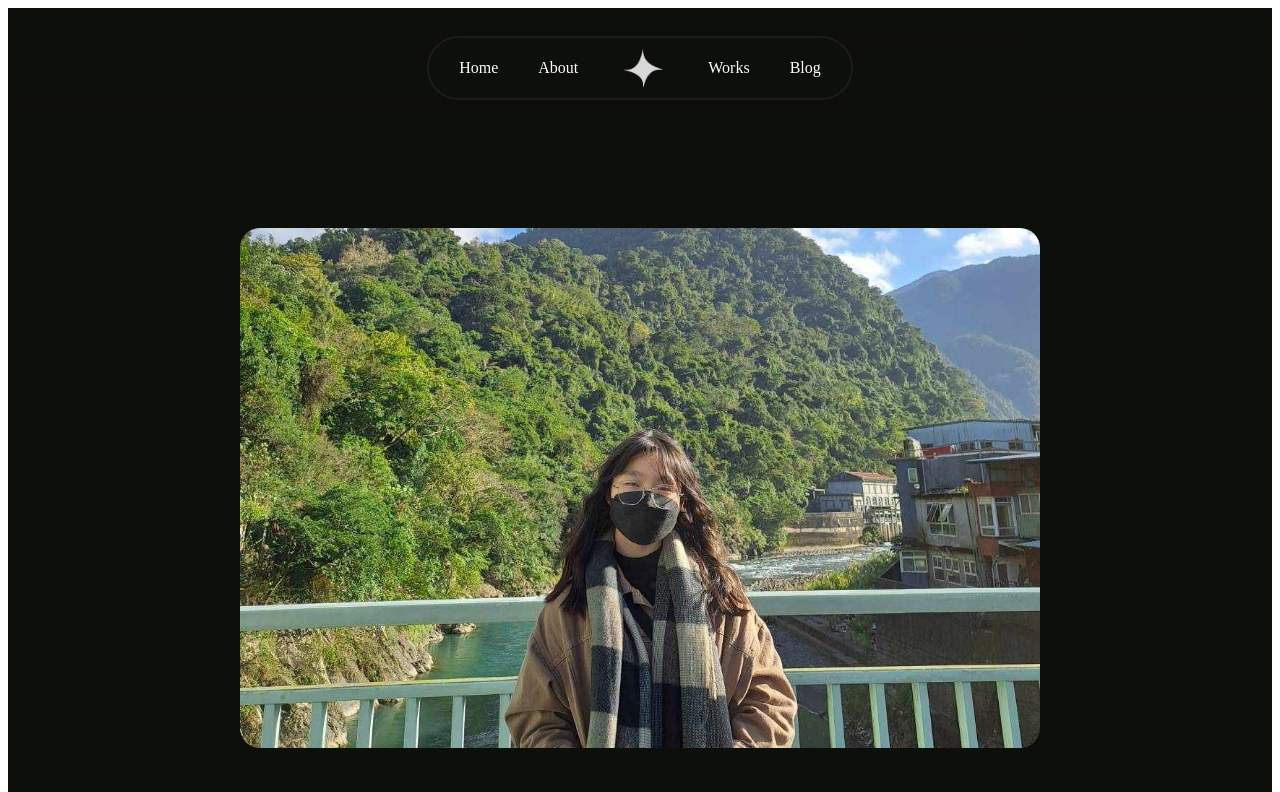
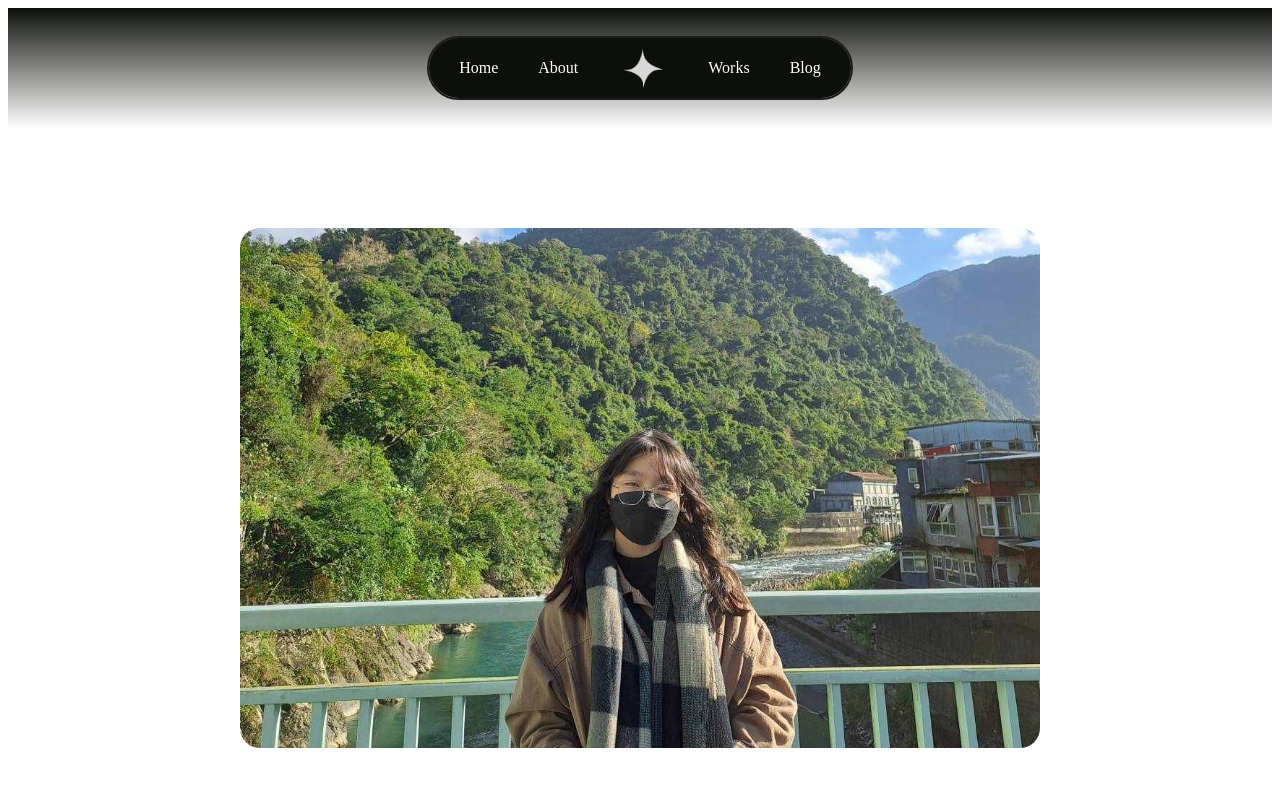
Before and after one commit to allainerain/allaines-portfolio-website, a SvelteKit app: page /about in a window 1280 px wide. Shown: the top 792 px of the page. Built offline with nearby package versions, Linux system fonts and the light colour scheme.

Commit message:
refact: actually added layout lol

```diff
--- /dev/null
+++ b/src/routes/+layout.svelte
@@ -0,0 +1,24 @@
+<script>
+    import Navbar from "../components/navbar.svelte";
+
+
+</script>
+
+<Navbar></Navbar>
+<body>
+
+</body>
+
+
+<slot/>
+
+<style>
+
+body {
+    margin: 0;
+    width: 100%;
+    background-color: #0D0F0A;
+}
+
+
+</style>
--- a/src/routes/+page.svelte
+++ b/src/routes/+page.svelte
@@ -1,12 +1,10 @@
 <script>
     import Card from "../components/card.svelte";
-    import Navbar from "../components/navbar.svelte";
     import Footer from "../components/footer.svelte"
 
 </script>
 
 <body>
-    <Navbar></Navbar>
     <section class="Hero">
         <h1>Designer at Sketch. Having fun cycling around.</h1>
         <p> I’m Allaine – a Computer Science undergraduate from the University of the Philippines. I dabble in Artificial Intelligence, Data Science and UI/UX Design. </p>
@@ -93,11 +91,6 @@
 <style>
 @import url('https://fonts.googleapis.com/css2?family=Gentium+Plus:ital,wght@0,400;0,700;1,400;1,700&family=Roboto+Mono&family=Source+Sans+3:ital,wght@0,200;0,300;0,400;0,500;0,600;0,700;0,800;0,900;1,200;1,300;1,400;1,500;1,600;1,700;1,800;1,900&display=swap');
 
-body {
-    margin: 0;
-    width: 100%;
-    background-color: #0D0F0A;
-}
 
 section {
     color: #C2C2C2;
--- a/src/routes/about/+page.svelte
+++ b/src/routes/about/+page.svelte
@@ -1,5 +1,4 @@
 <script>
-    import Navbar from "../../components/navbar.svelte";
     import Footer from "../../components/footer.svelte"
 
     import { onMount } from 'svelte';
@@ -9,8 +8,6 @@
 </script>
 
 <body>
-    <Navbar/>
-
     <section class = "intro">
         <img class="me" alt = "Me" src="profilepic.jpg"/>
         <p>
@@ -84,12 +81,6 @@
 </body>
 
 <style>
-body {
-    margin: 0;
-    width: 100%;
-    background-color: #0D0F0A;
-}
-
 section {
     color: #C2C2C2;
     width: 800px;
--- a/src/routes/works/+page.svelte
+++ b/src/routes/works/+page.svelte
@@ -1,5 +1,4 @@
 <script>
-    import Navbar from "../../components/navbar.svelte";
     import Project from "../../components/project.svelte";
     import Footer from "../../components/footer.svelte";
 
@@ -38,7 +37,6 @@
 </script>
 
 <body>
-    <Navbar/>
     <Project
         title = "Mask Patrol"
         description = "As a freshman in 2020, UP Diliman's Google Developer Student Clubs hosted an internal website design competition for its 300+ community members. I co-designed this layout with the idea to create a clean yet playful design to encapsulate Google's branding. After a couple of revisions, the output was selected to be the official website design to represent the organization."
@@ -67,15 +65,9 @@
 
     <Footer/>
 
-
 </body>
 
 
 <style>
 
-body {
-    margin: 0;
-    width: 100%;
-    background-color: #0D0F0A;
-}
 </style>
```
